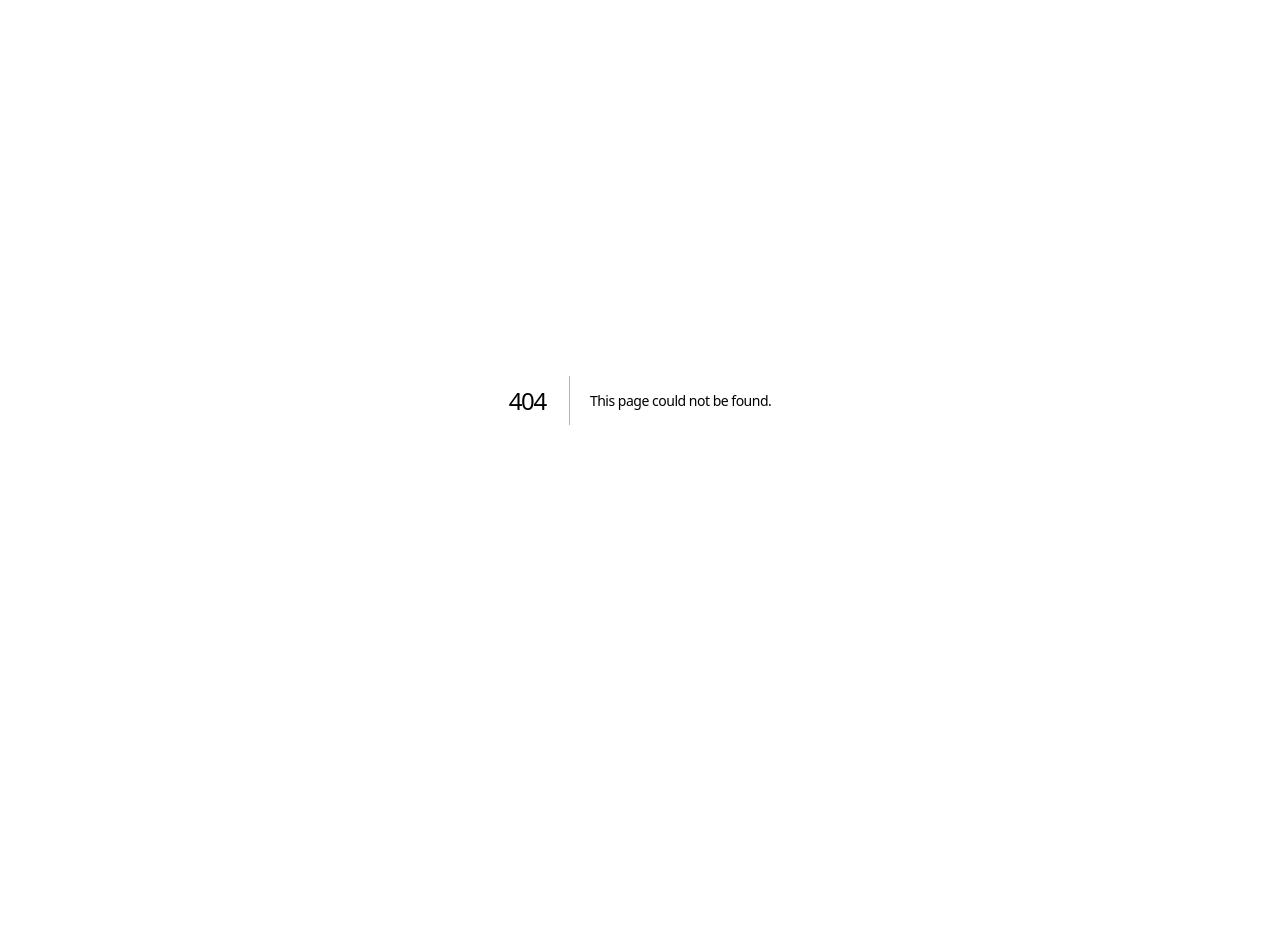
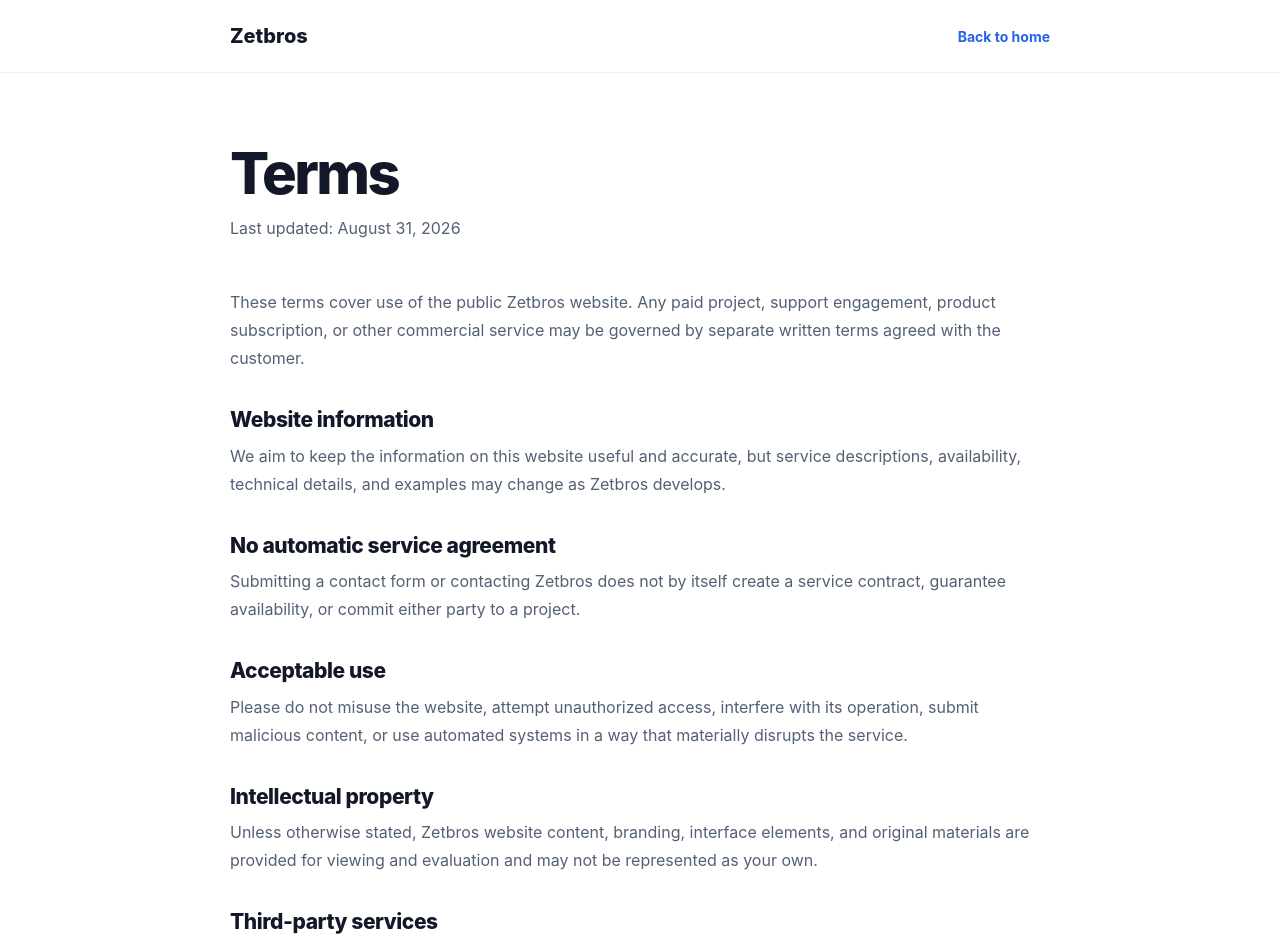
Before and after one commit to Logan17de/zetbros.com, a Next.js app: page /terms in a window 1280 px wide. Before the commit this address had no page. Shown: the top 949 px of the page. Before the commit the page ends 800 px from the top, so only its background shows below. Built offline with nearby package versions, Linux system fonts and the light colour scheme.

Commit message:
Add Zetbros terms page

```diff
--- /dev/null
+++ b/app/terms/page.tsx
@@ -0,0 +1,44 @@
+import type { Metadata } from "next";
+import styles from "../legal.module.css";
+
+export const metadata: Metadata = {
+  title: "Terms | Zetbros",
+  description: "Website terms for zetbros.com.",
+};
+
+export default function TermsPage() {
+  return (
+    <main className={styles.page}>
+      <header className={styles.header}>
+        <div className={styles.headerInner}>
+          <a className={styles.brand} href="/">Zetbros</a>
+          <a className={styles.back} href="/">Back to home</a>
+        </div>
+      </header>
+      <article className={styles.article}>
+        <h1>Terms</h1>
+        <p className={styles.updated}>Last updated: August 31, 2026</p>
+
+        <p>These terms cover use of the public Zetbros website. Any paid project, support engagement, product subscription, or other commercial service may be governed by separate written terms agreed with the customer.</p>
+
+        <h2>Website information</h2>
+        <p>We aim to keep the information on this website useful and accurate, but service descriptions, availability, technical details, and examples may change as Zetbros develops.</p>
+
+        <h2>No automatic service agreement</h2>
+        <p>Submitting a contact form or contacting Zetbros does not by itself create a service contract, guarantee availability, or commit either party to a project.</p>
+
+        <h2>Acceptable use</h2>
+        <p>Please do not misuse the website, attempt unauthorized access, interfere with its operation, submit malicious content, or use automated systems in a way that materially disrupts the service.</p>
+
+        <h2>Intellectual property</h2>
+        <p>Unless otherwise stated, Zetbros website content, branding, interface elements, and original materials are provided for viewing and evaluation and may not be represented as your own.</p>
+
+        <h2>Third-party services</h2>
+        <p>The website may use or link to third-party platforms and products. Their services are governed by their own terms and policies.</p>
+
+        <h2>Contact</h2>
+        <p>Questions about these website terms can be sent to <a href="mailto:founder@zetbros.com">founder@zetbros.com</a>.</p>
+      </article>
+    </main>
+  );
+}
```
